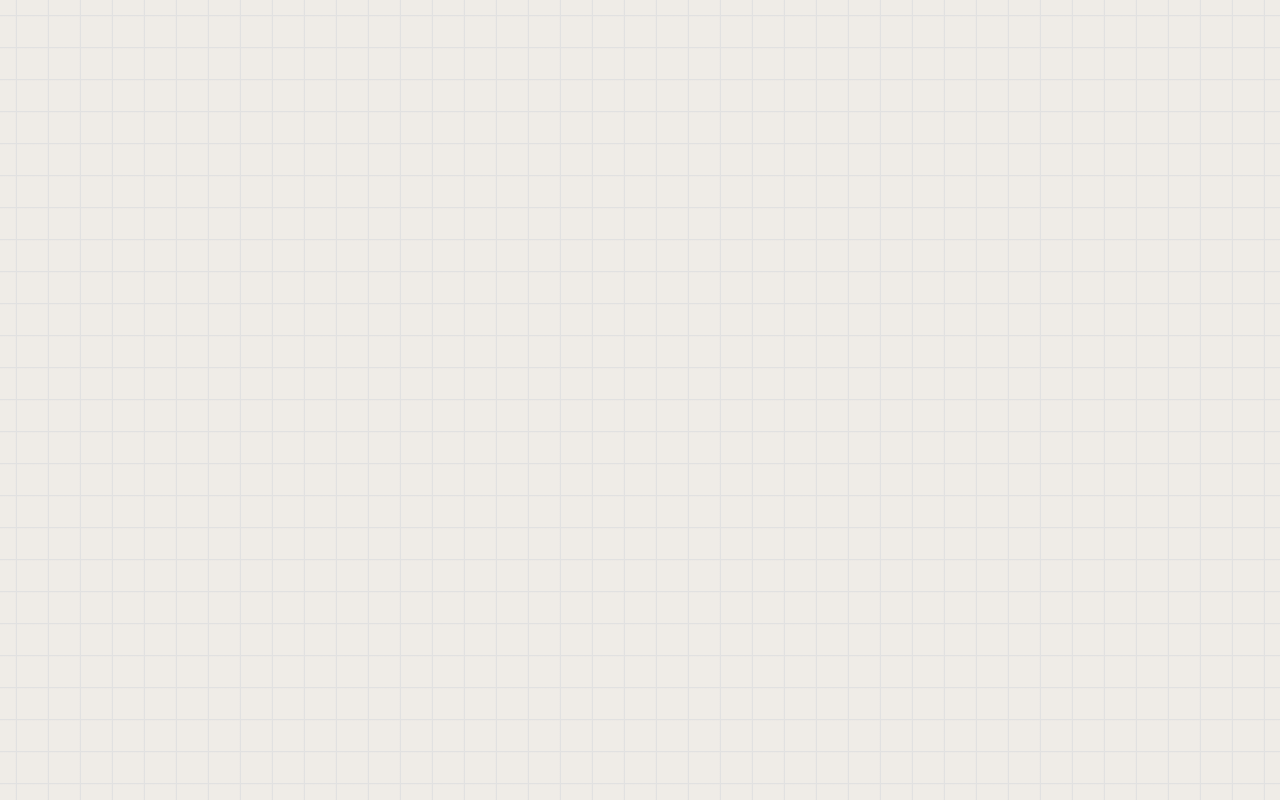
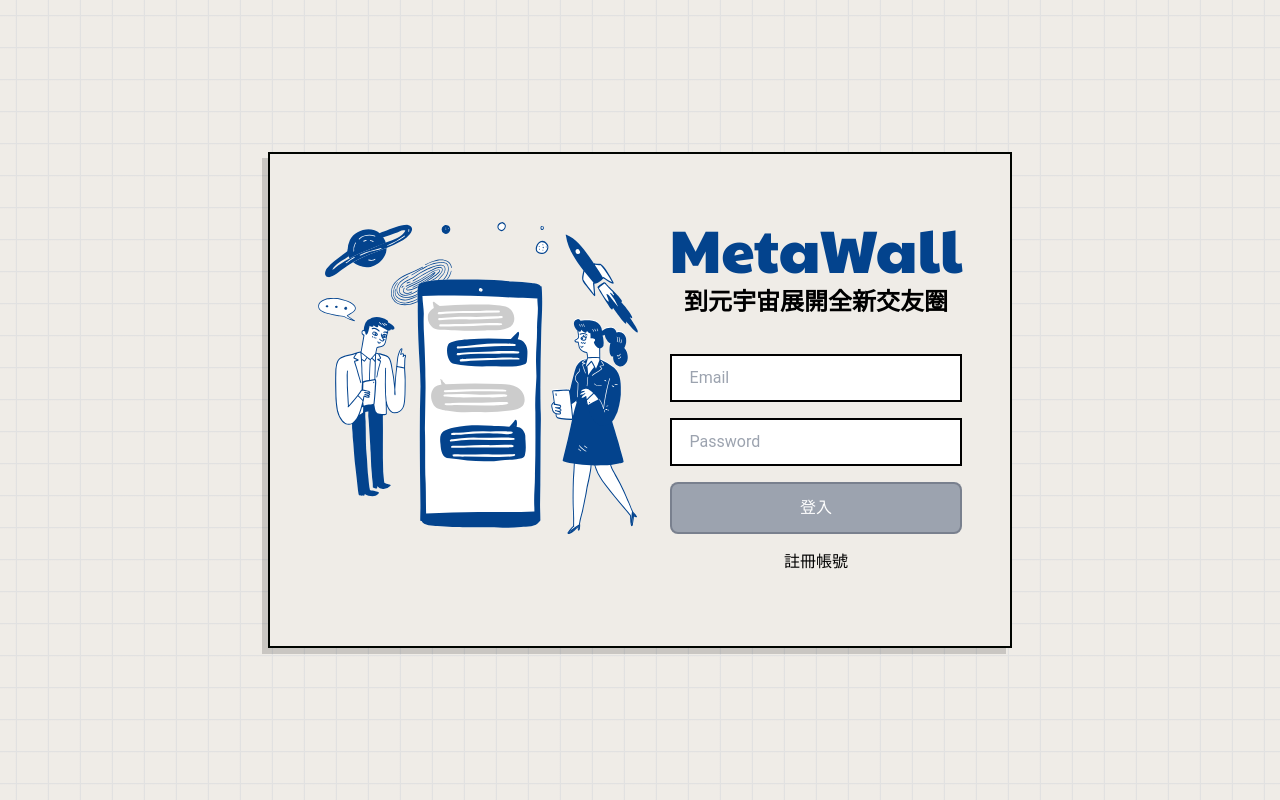
Before and after one commit to ying30821/metaWall_frontend, a Vue app: page /login in a window 1280 px wide. Before the commit this address had no page. Built offline with nearby package versions, Linux system fonts and the light colour scheme; a web font is replaced by a local one.

Commit message:
feat: `Login`

```diff
--- a/src/App.vue
+++ b/src/App.vue
@@ -1,5 +1,7 @@
 <template>
   <div>
-    <router-view />
+    <div v-if="['Login', 'Register'].includes($route.name)">
+      <router-view />
+    </div>
   </div>
 </template>
--- a/src/router/index.js
+++ b/src/router/index.js
@@ -6,6 +6,11 @@
     name: 'Home',
     component: () => import('../views/Home.vue'),
   },
+  {
+    path: '/login',
+    name: 'Login',
+    component: () => import('../views/Login.vue'),
+  },
 ];
 
 const router = createRouter({
@@ -13,11 +18,6 @@
   routes,
 });
 
-router.beforeEach((to) => {
-  // const isAuthenticated = true;
-  // if (to.name !== 'Login' && !isAuthenticated) {
-  //   return { name: 'Login' };
-  // }
-});
+router.beforeEach((to) => {});
 
 export default router;
--- /dev/null
+++ b/src/views/Login.vue
@@ -0,0 +1,42 @@
+<template>
+  <div class="w-screen h-screen flex items-center justify-center">
+    <div
+      class="border-2 border-[#000400] p-12 py-16 flex gap-x-8 shadow-[-6px_6px_0_-0_#00040029] bg-secondary"
+    >
+      <div class="bg-login w-80 h-80 bg-center bg-contain bg-no-repeat" />
+      <div>
+        <h1 class="text-6xl text-primary font-paytone-one mb-2 text-center">
+          MetaWall
+        </h1>
+        <p class="text-center text-2xl font-bold mb-9">
+          到元宇宙展開全新交友圈
+        </p>
+        <form action="#" class="mb-2 space-y-4">
+          <div>
+            <input
+              type="email"
+              placeholder="Email"
+              class="block w-full border-0 py-3 text-gray-900 ring-2 ring-inset ring-black placeholder:text-gray-400 focus:ring-2 focus:ring-inset focus:ring-primary px-5"
+            />
+          </div>
+          <div>
+            <input
+              type="password"
+              placeholder="Password"
+              class="block w-full border-0 py-3 text-gray-900 ring-2 ring-inset ring-black placeholder:text-gray-400 focus:ring-2 focus:ring-inset focus:ring-primary px-5"
+            />
+          </div>
+          <button
+            disabled
+            class="disabled:bg-gray-400 disabled:shadow-none disabled:border-gray-500/70 flex w-full p-4 justify-center rounded-lg bg-primary border-2 border-black px-4 py-3 text-white shadow-[-2px_2px_0_-0_rgba(0,0,0)] hover:bg-primary/90 focus-visible:outline focus-visible:outline-2 focus-visible:outline-offset-2 focus-visible:outline-primary"
+          >
+            登入
+          </button>
+        </form>
+        <router-link to="/register" class="px-4 py-2 text-center w-full block">
+          註冊帳號
+        </router-link>
+      </div>
+    </div>
+  </div>
+</template>
```
